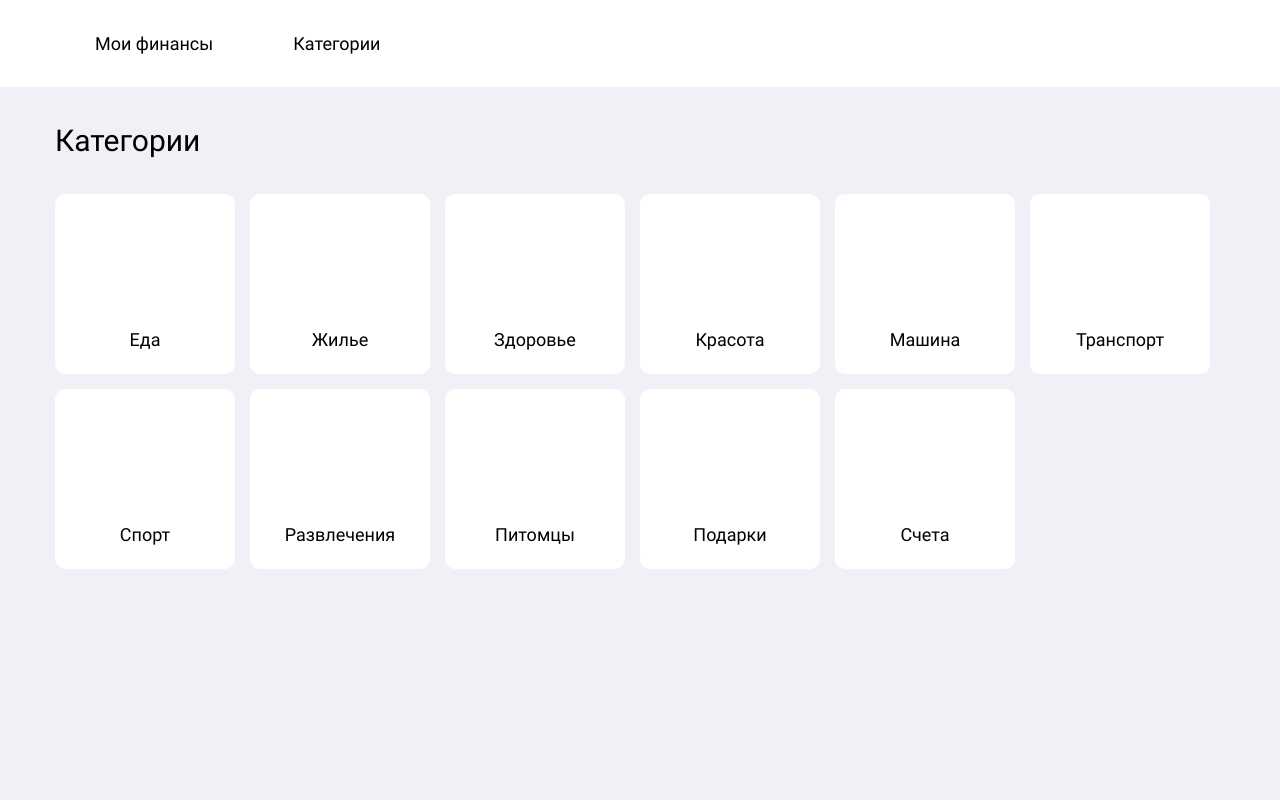
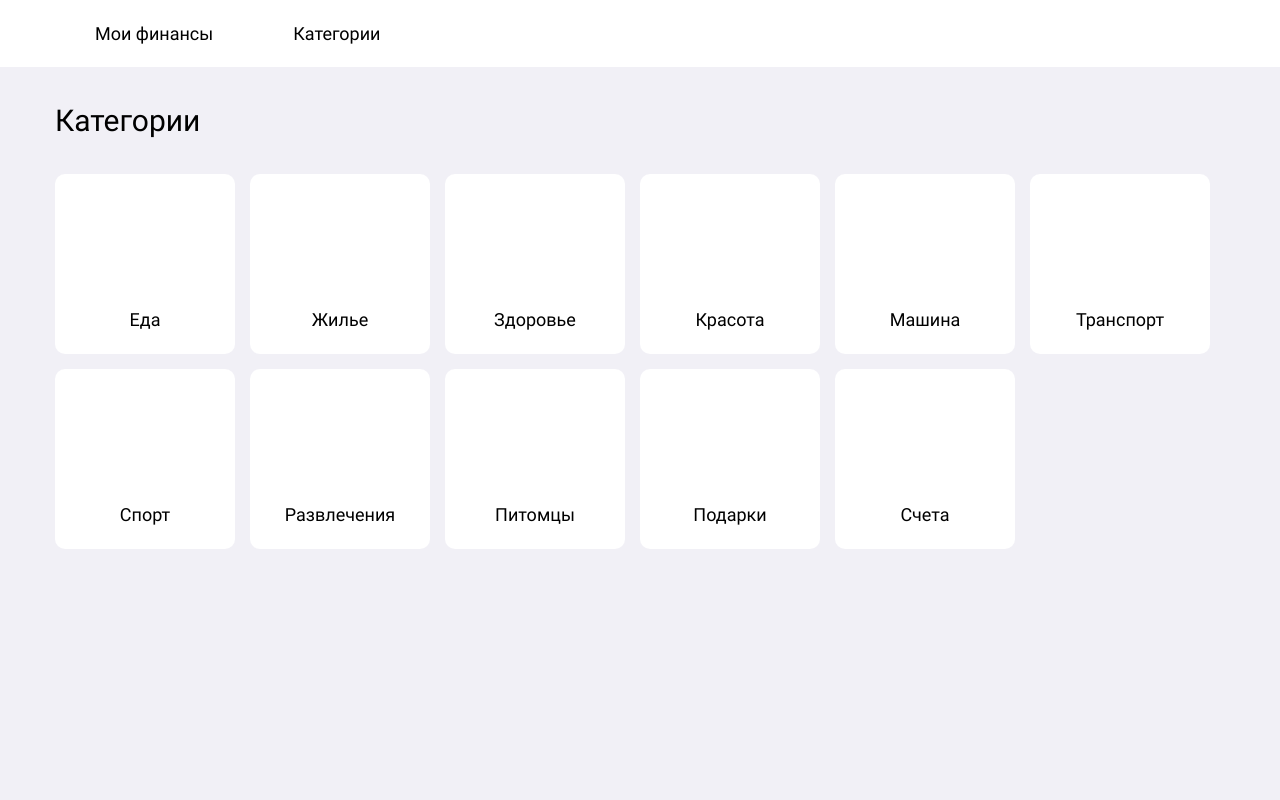
Before and after one commit to aobrazovskaya/expense-tracker, a React app in the folder front/: page /categories in a window 1280 px wide. Shown: the top 800 px of the page. Built offline with nearby package versions, Linux system fonts and the light colour scheme.

Commit message:
Реализует вывод списка трат по категориям

```diff
--- a/front/src/components/Categories/Categories.js
+++ b/front/src/components/Categories/Categories.js
@@ -1,30 +1,46 @@
-import React from 'react';
+import React, { useState } from 'react';
 import './Categories.scss';
-import Category from '../Category/Category'
+import Category from '../Category/Category';
+import axiosInstance from '../../http/httpInstance';
+import Expenses from '../Expenses/Expenses';
 
 const categoriesList = [
-  { id: 0, name: "Еда", icon: "fast-food" },
-  { id: 1, name: "Жилье", icon: "house"  },
-  { id: 2, name: "Здоровье", icon: "heartbeat"  },
-  { id: 3, name: "Красота", icon: "beauty"  },
-  { id: 4, name: "Машина", icon: "car"  },
-  { id: 5, name: "Транспорт", icon: "van"  },
-  { id: 6, name: "Спорт", icon: "running"  },
-  { id: 7, name: "Развлечения", icon: "popcorn"  },
-  { id: 8, name: "Питомцы", icon: "dog-house"  },
-  { id: 9, name: "Подарки", icon: "giftbox"  },
-  { id: 10, name: "Счета", icon: "finance"  }
+  { id: 0, name: "Еда", category: "fast-food" },
+  { id: 1, name: "Жилье", category: "house" },
+  { id: 2, name: "Здоровье", category: "heartbeat" },
+  { id: 3, name: "Красота", category: "beauty" },
+  { id: 4, name: "Машина", category: "car" },
+  { id: 5, name: "Транспорт", category: "van" },
+  { id: 6, name: "Спорт", category: "running" },
+  { id: 7, name: "Развлечения", category: "popcorn" },
+  { id: 8, name: "Питомцы", category: "dog-house" },
+  { id: 9, name: "Подарки", category: "giftbox" },
+  { id: 10, name: "Счета", category: "finance" }
 ];
 
 function Categories() {
+  const [isCategoryChecked, setIsCategoryChecked] = useState(false);
+  const [checkedExpenses, setCheckedExpenses] = useState([]);
+
+  function getExpensesByCategory(category) {
+    axiosInstance.get(`/expenses/${category}`)
+      .then((response) => {
+        setIsCategoryChecked(true);
+        setCheckedExpenses(response.data);
+      });
+    }
+
   const categories = categoriesList.map((item) =>
-    <Category key={item.id} name={item.name} icon={item.icon}/>
+    <Category key={item.id} name={item.name} category={item.category} getExpensesByCategory={getExpensesByCategory}/>
   );
 
   return (
     <div className="categories">
       <h2>Категории</h2>
-      <ul>{categories}</ul>
+      <div className="categories__wrapper">
+        <ul className="categories__list">{categories}</ul>
+        { isCategoryChecked && <Expenses expenses={ checkedExpenses } /> }
+      </div>
     </div>
   );
 }
--- a/front/src/components/Categories/Categories.scss
+++ b/front/src/components/Categories/Categories.scss
@@ -11,10 +11,15 @@
     font-size: 30px
   }
 
-  ul {
+  &__list {
     @include list-style-reset;
 
     display: flex;
     flex-wrap: wrap;
   }
+
+  &__wrapper {
+    display: flex;
+    flex-wrap: wrap;
+  }
 }
--- a/front/src/components/Category/Category.js
+++ b/front/src/components/Category/Category.js
@@ -2,13 +2,11 @@ import React from 'react';
 import './Category.scss';
 
 function Category(props) {
-
-  // const iconPath = `/path/to/spritemap.svg#${props.icon}`;
   return (
-    <li className="category">
+    <li className="category" onClick={ () => { props.getExpensesByCategory(props.category) }}>
       <div className="category__icon">
         <svg width="100" height="100">
-          <use href={`/sprite.svg#${props.icon}`}></use>
+          <use href={`/sprite.svg#${props.category}`}></use>
         </svg>
       </div>
       <p className="category__name">{props.name}</p>
--- a/front/src/components/Expenses/Expenses.js
+++ b/front/src/components/Expenses/Expenses.js
@@ -1,4 +1,4 @@
-import React, { useState, useEffect } from 'react';
+import React, { useState } from 'react';
 import './Expenses.scss';
 import Expense from '../Expense/Expense';
 import NewExpense from '../NewExpense/NewExpense';
@@ -6,14 +6,10 @@ import axiosInstance from '../../http/httpInstance';
 import { AiOutlinePlus } from "react-icons/ai";
 import ExpenseEditor from "../Expense/ExpenseEditor/ExpenseEditor";
 
-function Expenses() {
-  const [expensesList, setExpensesList] = useState([]);
+function Expenses(props) {
+  const expenses = props.expenses;
   const [expenseIdEditor, setExpenseIdEditor] = useState('');
-  // const [isExpenseEdit, setIsExpenseEdit] = useState(false);
-
-  function handleExpenseClick(id) {
-    setExpenseIdEditor(id);
-  }
+  const [isNewExpense, setIsNewExpense] = useState(false);
 
   function handleExpenseEditClick(expense) {
     axiosInstance.put('/newexpense', expense)
@@ -22,10 +18,14 @@ function Expenses() {
         setExpenseIdEditor('');
         axiosInstance.get('/expenses')
           .then((response) => {
-            setExpensesList(response.data);
+            props.updateExpensesList(response.data);
           });
       }
     });
+  }
+
+  function handleExpenseClick(id) {
+    setExpenseIdEditor(id);
   }
 
   function handleExpenseDelete(id) {
@@ -34,39 +34,31 @@ function Expenses() {
       if (res.status === 200) {
         axiosInstance.get('/expenses')
           .then((response) => {
-            setExpensesList(response.data);
+            props.updateExpensesList(response.data);
           });
       }
     });
   }
 
-  const expenses = expensesList.map((item) => {
+  //
+  function addExpensesList(expenses) {
+    return expenses.map((item) => {
       if (expenseIdEditor === item.id) {
         return <ExpenseEditor key={item.id} expense={item} handleExpenseEditClick={ handleExpenseEditClick } />
       } else {
         return <Expense key={item.id} item={item} handleExpenseClick={ handleExpenseClick } handleExpenseDelete={ handleExpenseDelete } />
       }
     });
+  }
 
-  const [isNewExpense, setIsNewExpense] = useState(false);
-  const [isLoading, setIsLoading] = useState(false);
-
-  useEffect(() => {
-    axiosInstance.get('/expenses')
-      .then((response) => {
-        setExpensesList(response.data);
-        setIsLoading(true);
-      });
-    }, []);
-
-  function handleClick(newExpense) {
+  function handleNewExpenseClick(newExpense) {
     setIsNewExpense(false);
     axiosInstance.post('/expenses', newExpense)
     .then((res) => {
       if (res.status === 200) {
         axiosInstance.get('/expenses')
           .then((response) => {
-            setExpensesList(response.data);
+            props.updateExpensesList(response.data);
           });
       }
     });
@@ -77,12 +69,12 @@ function Expenses() {
       <h2>Операции</h2>
       <div className="expenses__table">
         <ul className="expenses__list">
-          { isLoading ? expenses : 'Вы все еще богаты' }
+          { expenses.length ? addExpensesList(expenses) : 'Пока нет записей' }
         </ul>
         { !isNewExpense && <button className="expenses__button" onClick={ () => { setIsNewExpense(true); } }>
           <AiOutlinePlus />
         </button> }
-        { isNewExpense && <NewExpense handleClick={ handleClick } /> }
+        { isNewExpense && <NewExpense handleClick={ handleNewExpenseClick } /> }
       </div>
     </div>
   );
--- a/front/src/components/Expenses/Expenses.scss
+++ b/front/src/components/Expenses/Expenses.scss
@@ -5,8 +5,8 @@
   font-size: 16px;
 
   h2 {
-    margin: 0 0 20px;
-    padding: 20px 0 0;
+    margin: 0 0 40px;
+    padding: 40px 0 0;
 
     font-weight: 400;
     font-size: 30px
--- a/front/src/components/Header/Header.scss
+++ b/front/src/components/Header/Header.scss
@@ -3,7 +3,6 @@
 .header {
   display: flex;
   margin: 0 15px;
-  padding: 20px 0;
 
   ul {
     @include list-style-reset;
@@ -13,6 +12,10 @@
   }
 
   li {
-    padding: 10px 40px;
+    padding: 20px 40px;
+
+    &:hover {
+      background-color: gainsboro;
+    }
   }
 }
--- a/front/src/components/Main/Main.js
+++ b/front/src/components/Main/Main.js
@@ -1,13 +1,29 @@
-import React from 'react';
+import React, { useState, useEffect } from 'react';
 import './Main.scss';
+import axiosInstance from '../../http/httpInstance';
 import Expenses from '../Expenses/Expenses';
 
-function Header() {
+function Main() {
+  const [isLoading, setIsLoading] = useState(false);
+  const [expensesList, setExpensesList] = useState([]);
+
+  function updateExpensesList(expenses) {
+    setExpensesList(expenses);
+  }
+
+  useEffect(() => {
+    axiosInstance.get('/expenses')
+      .then((response) => {
+        setExpensesList(response.data);
+        setIsLoading(true);
+      });
+    }, []);
+
   return (
     <div className="main-page">
-      <Expenses />
+      <Expenses expenses={ isLoading && expensesList } updateExpensesList={ updateExpensesList } />
     </div>
   );
 }
 
-export default Header;
+export default Main;
--- /dev/null
+++ b/front/src/hooks/click-otside.js
@@ -0,0 +1,24 @@
+import React, { useEffect } from "react";
+
+/**
+ * Hook that alerts clicks outside of the passed ref
+ */
+export default function useOutsideClick(ref, func) {
+  useEffect(() => {
+    /**
+     * Alert if clicked on outside of element
+     */
+    function handleClickOutside(event) {
+      if (ref.current && !ref.current.contains(event.target)) {
+        func();
+      }
+    }
+
+    // Bind the event listener
+    document.addEventListener("mousedown", handleClickOutside);
+    return () => {
+      // Unbind the event listener on clean up
+      document.removeEventListener("mousedown", handleClickOutside);
+    };
+  }, [ref]);
+}
```
Also changed, not shown: 2 other files (tests, documents, lock files or other folders). Lines whose indentation alone changed are shown as unchanged.
